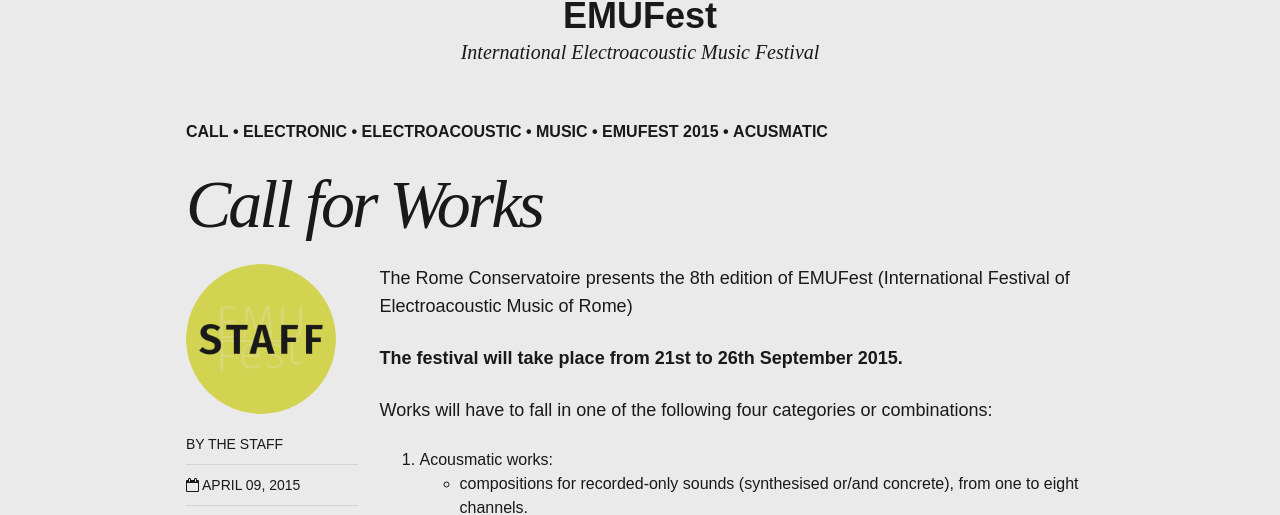
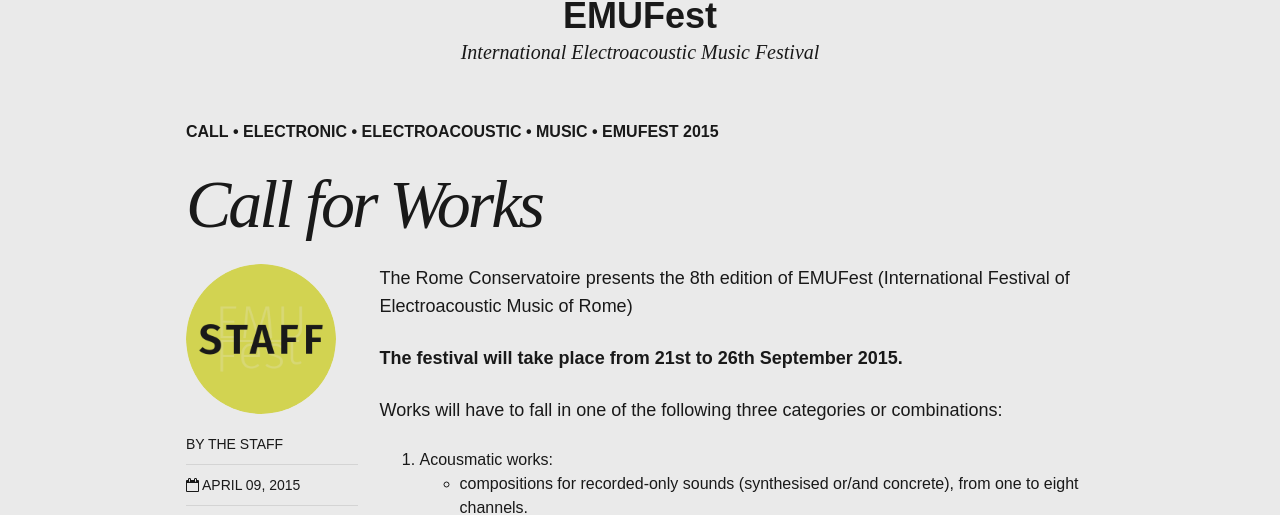
Before and after one commit to EMUFest/emufest.github.io, a Jekyll site: the page built from _posts/articles/2015-04-09-callforworks.md, in a window 1280 px wide and 900 px high. Shown: the part 331-846 px from the top of the window. Built offline with Jekyll 4.4.1, drawn with Linux system fonts in a browser that asks for light colours; nearby versions of some CDN libraries.

Commit message:
Update 2015-04-09-callforworks.md

```diff
--- a/_posts/articles/2015-04-09-callforworks.md
+++ b/_posts/articles/2015-04-09-callforworks.md
@@ -3,7 +3,7 @@
 title: "Call for Works"
 excerpt: "Call for Works to be selected for the 8th edition of EMUFest"
 categories: articles
-tags: [call, electronic, electroacoustic, music, emufest 2015, acusmatic]
+tags: [call, electronic, electroacoustic, music, emufest 2015]
 author: emu_staff
 comments: false
 share: true
@@ -17,7 +17,7 @@
 
 **The festival will take place from 21st to 26th September 2015.**
 
-Works will have to fall in one of the following four categories or combinations:
+Works will have to fall in one of the following three categories or combinations:
 
  1. Acousmatic works:
   * compositions for recorded-only sounds (synthesised or/and concrete), from one to eight channels.
@@ -54,10 +54,10 @@
 
 **LINK PAGINA DEL FORM DA INSERIRE**
 
-Information email contact:
+> Information email contact:
 
-<a href="mailto:info@emufest.org">*info@emufest.org*</a>
+> <a href="mailto:info@emufest.org">*info@emufest.org*</a>
 
-<a href="http://emufest.github.io/about/#contacts" target="_blank">**Other contacts**</a>
+> <a href="http://emufest.github.io/about/#contacts" target="_blank">**Other contacts**</a>
 
 Further information about the EMUFest will be published [HERE!](http://www.emufest.org)
```
